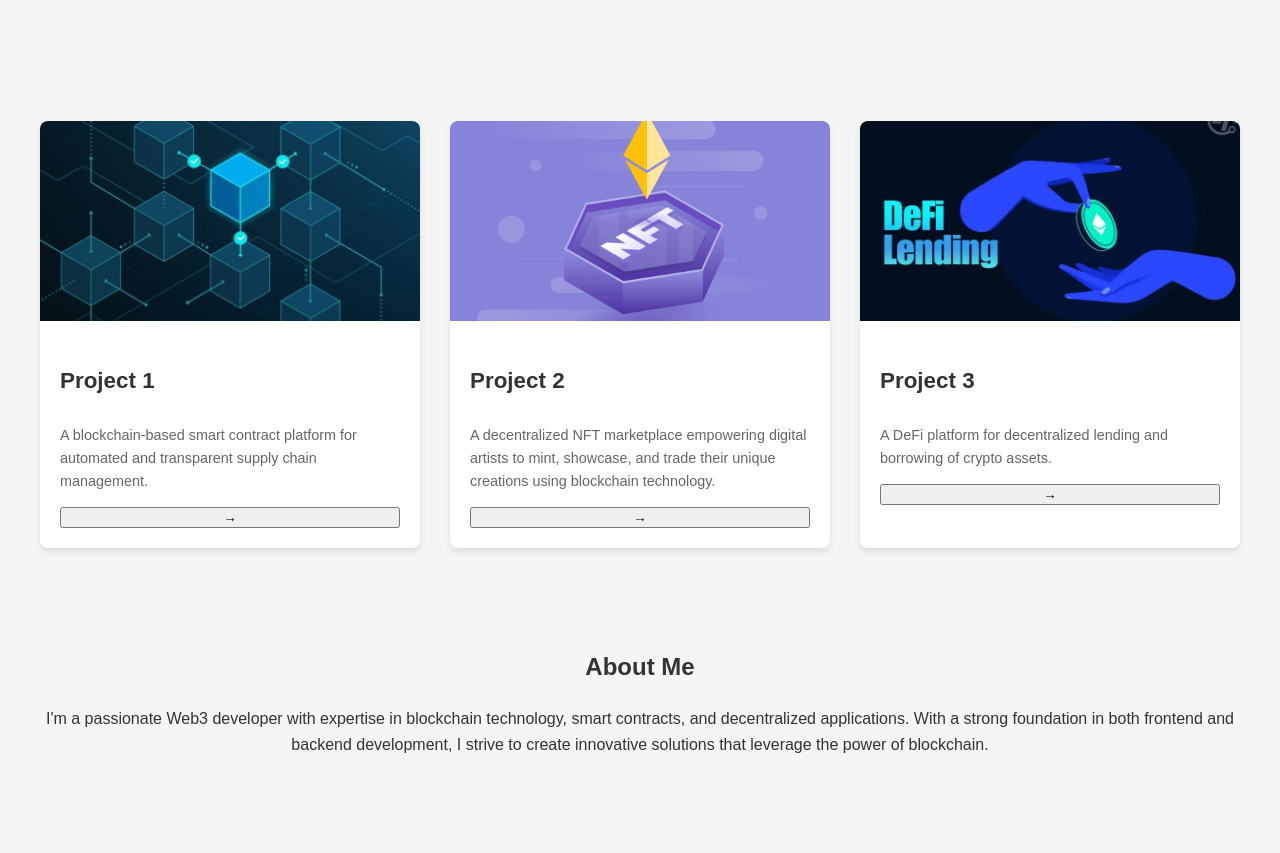
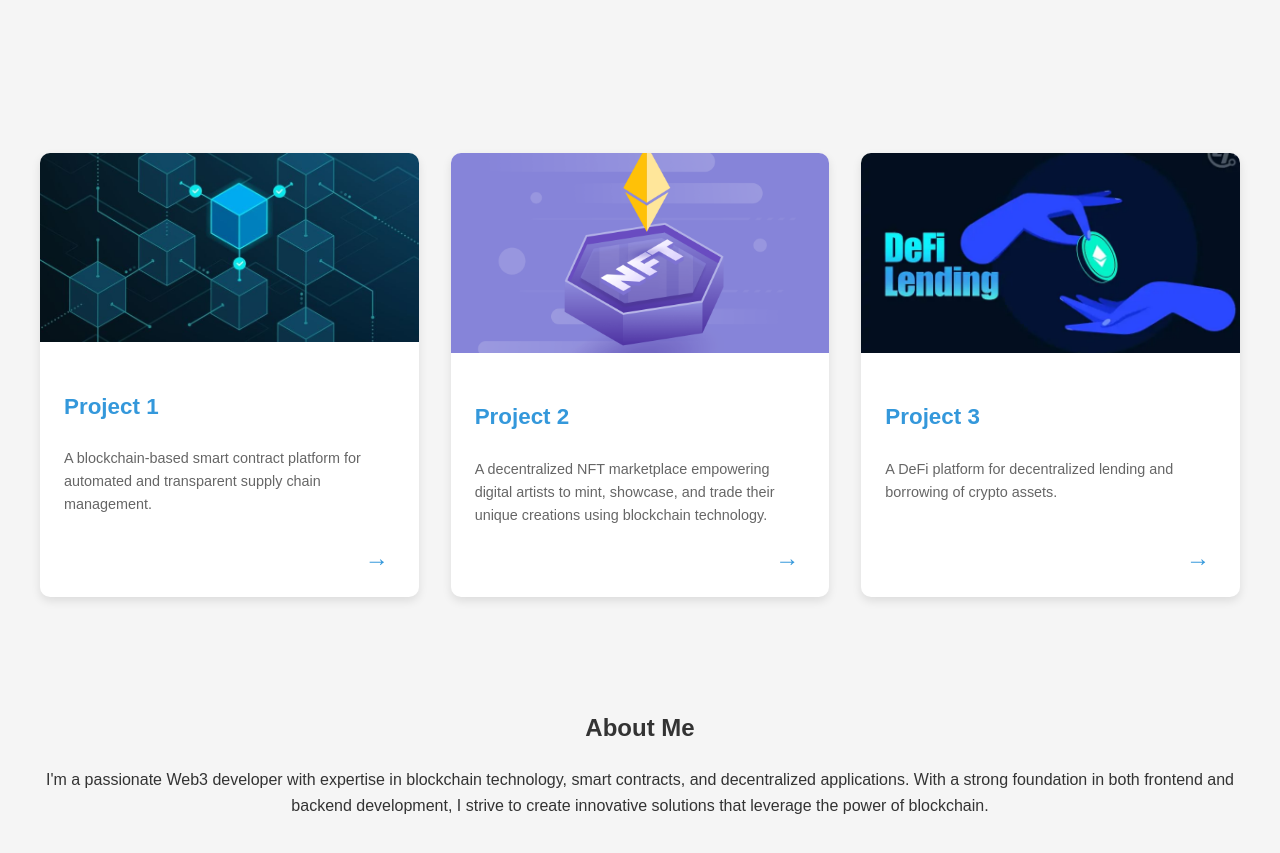
Before and after one commit to sawaizmirza/portfolioSite, a plain HTML site: page index.html in a window 1280 px wide. Shown: the part 1540-2393 px from the top of the page. Drawn offline with Linux system fonts and the light colour scheme; files whose address does not match are found by name.

Commit message:
updated CSS

```diff
--- a/styles.css
+++ b/styles.css
@@ -40,36 +40,40 @@
 }
 
 .projects {
-    display: flex;
-    flex-wrap: wrap;
-    justify-content: space-between;
-    margin-top: 10px; /* Reduced from 60px to 30px */
+    display: grid;
+    grid-template-columns: repeat(auto-fit, minmax(300px, 1fr));
+    gap: 2rem;
+    padding: 2rem 0;
 }
 
 .project {
-    flex-basis: calc(33.333% - 20px);
-    margin-bottom: 20px;
     background-color: var(--card-bg-color);
-    border-radius: 8px;
+    border-radius: 10px;
     overflow: hidden;
-    transition: transform 0.3s ease;
-    box-shadow: 0 4px 6px rgba(0, 0, 0, 0.1);
+    box-shadow: 0 4px 10px rgba(0, 0, 0, 0.1);
+    transition: all 0.3s ease;
     display: flex;
     flex-direction: column;
 }
 
 .project:hover {
-    transform: translateY(-10px);
+    transform: translateY(-5px);
+    box-shadow: 0 6px 15px rgba(0, 0, 0, 0.2);
 }
 
 .project img {
     width: 100%;
     height: 200px;
     object-fit: cover;
+    transition: transform 0.3s ease;
+}
+
+.project:hover img {
+    transform: scale(1.05);
 }
 
 .project-info {
-    padding: 20px;
+    padding: 1.5rem;
     display: flex;
     flex-direction: column;
     flex-grow: 1;
@@ -77,12 +81,15 @@
 
 .project-title {
     font-size: 1.4rem;
-    margin-bottom: 10px;
+    margin-bottom: 0.5rem;
+    color: var(--primary-color);
 }
 
 .project-description {
     font-size: 0.9rem;
-    color: #666;
+    color: var(--text-color);
+    margin-bottom: 1rem;
+    flex-grow: 1;
 }
 
 .btn {
@@ -320,3 +327,39 @@
 }
 
 /* Rest of your CSS remains the same */
+
+.arrow-btn {
+    align-self: flex-end;
+    background: none;
+    border: none;
+    color: var(--primary-color);
+    font-size: 1.5rem;
+    cursor: pointer;
+    transition: transform 0.3s ease;
+}
+
+.arrow-btn:hover {
+    transform: translateX(5px);
+}
+
+.arrow {
+    display: inline-block;
+    transition: transform 0.3s ease;
+}
+
+.arrow-btn:hover .arrow {
+    transform: translateX(5px);
+}
+
+.project-info {
+    display: flex;
+    flex-direction: column;
+    height: 100%;
+}
+
+.project-description {
+    flex-grow: 1;
+    margin-bottom: 1rem;
+    font-size: 0.9rem;
+    color: #666;
+}
```
